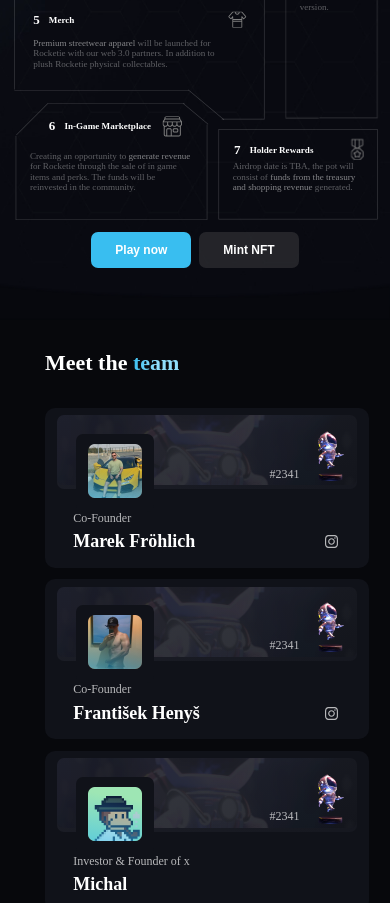
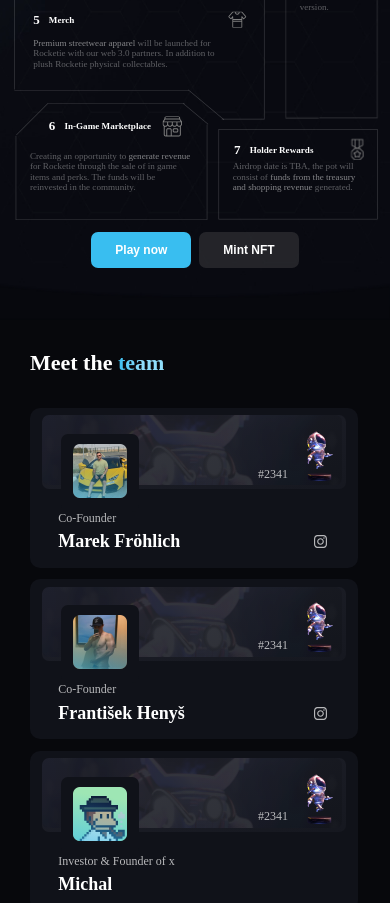
Before and after one commit to Sajadmhy/rocketie, a Next.js app: page / in a window 390 px wide. Shown: the part 2237-3140 px from the top of the page. Built offline with nearby package versions, Linux system fonts and the light colour scheme; a web font is replaced by a local one.

Commit message:
Fix team padding on the mobile

```diff
--- a/styles/Home.module.css
+++ b/styles/Home.module.css
@@ -1147,7 +1147,7 @@
     }
 
     .team {
-        padding: 2rem 45px;
+        padding: 2rem 30px;
     }
 
     .team h2 {
```
